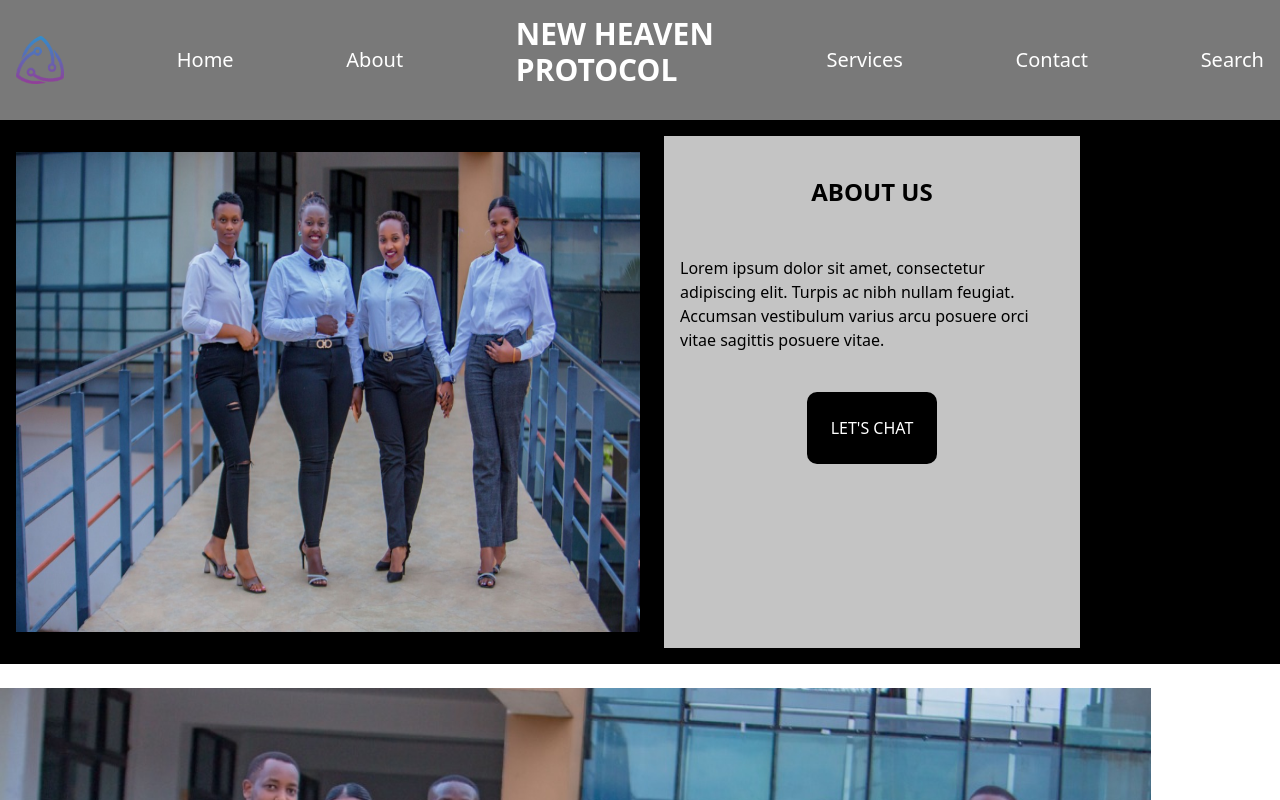
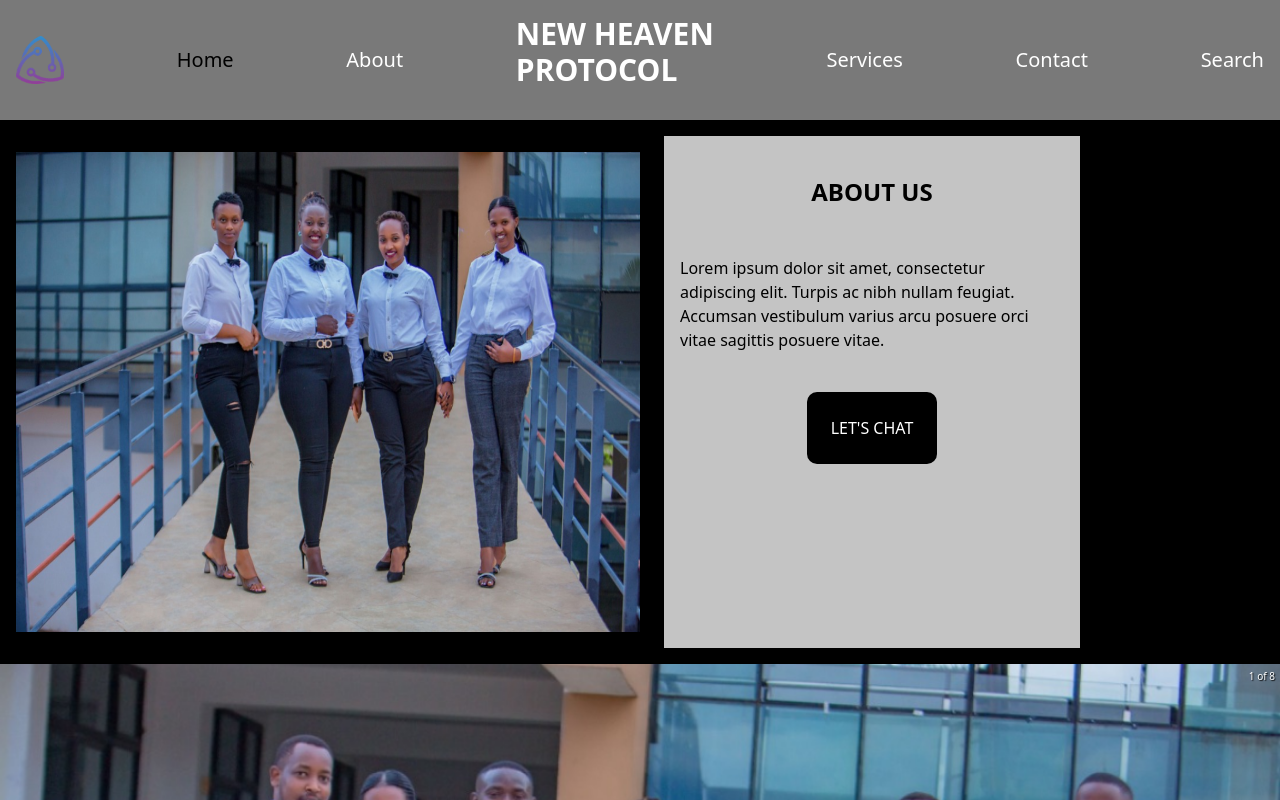
Before and after one commit to MuhireIghor/nhp, a React (Vite) app in the folder apptest/: page / in a window 1280 px wide. Shown: the top 800 px of the page. Built offline with nearby package versions, Linux system fonts and the light colour scheme.

Commit message:
dynamic navigation

```diff
--- a/apptest/src/components/Navbar.jsx
+++ b/apptest/src/components/Navbar.jsx
@@ -12,13 +12,13 @@ const Navbar = () => {
       {navLinks.map((nav, index) => {
         if (index !== 2) {
           return (
-            <p key={index} className='text-white font-medium text-xl '>{nav}</p>
+            <p key={index} className={activeLink === nav? 'text-black font-medium text-xl':'text-white font-medium text-xl'} onClick={()=>setActiveLink(nav)}>{nav}</p>
           )
         } else {
           return (
             <>
               <p className='text-3xl font-semibold mb-4 text-white flex flex-wrap'>NEW HEAVEN <br /> PROTOCOL</p>
-              <p key={index} className='text-white font-medium text-xl'>{nav}</p>
+              <p key={index} className={activeLink === nav? "text-black font-medium text-xl":"text-white font-medium text-xl decoration-underline decoration-2"} onClick={()=>setActiveLink(nav)}>{nav}</p>
             </>
           )
         }
--- a/apptest/src/components/Services.jsx
+++ b/apptest/src/components/Services.jsx
@@ -1,12 +1,13 @@
 import React from 'react'
 import ReactImageGallery from 'react-image-gallery';
 import {Carousel} from 'react-responsive-carousel';
+import "react-responsive-carousel/lib/styles/carousel.min.css"
 import {images} from '../data/images';
 
 const Services = () => {
   return (
     <div>
-        <Carousel>
+        <Carousel className='h-[20px]'>
             {images.map((image,index)=>(
              <div key={index}>
 <img src={image} />
```
